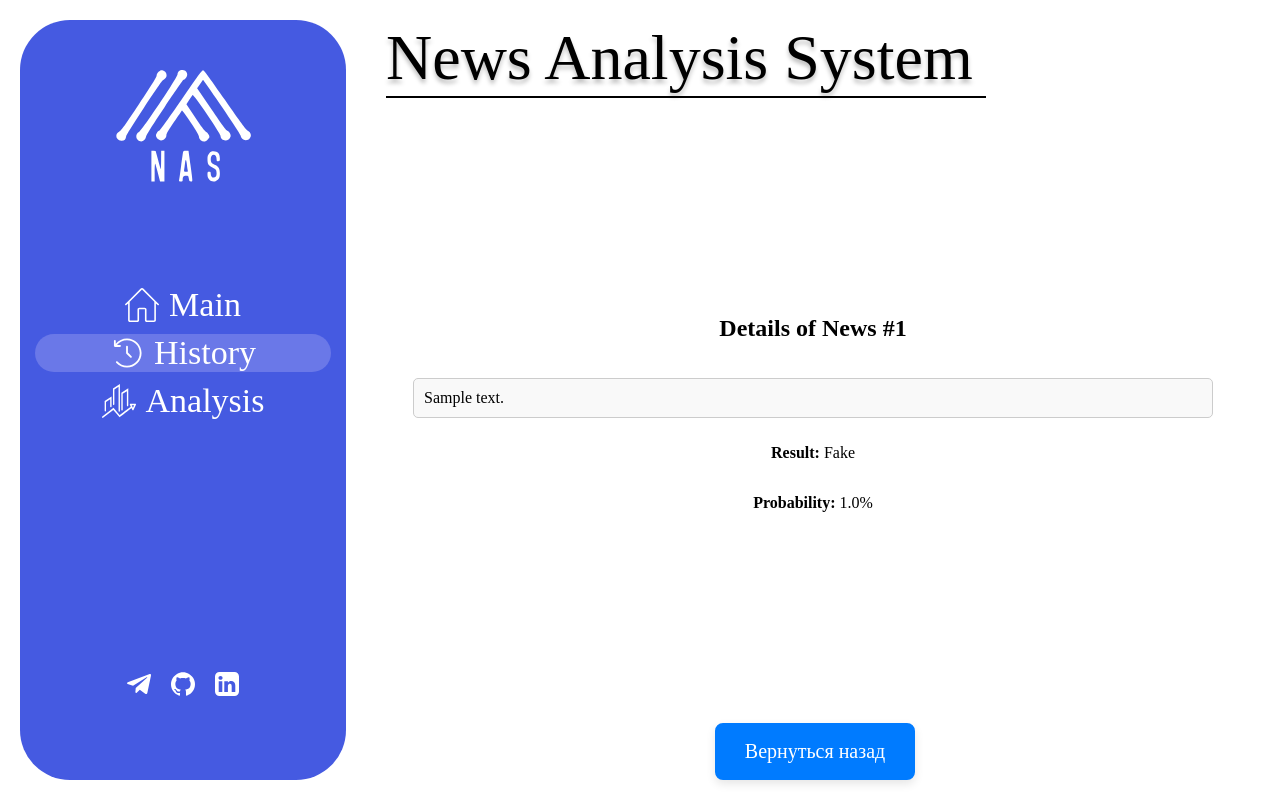
After one commit to sold1er1K/news-amalyzer, a Django app: page /history/1/ in a window 1280 px wide. The commit adds this page. Run offline with Django 5.2, Linux system fonts and the light colour scheme; tables that the repository leaves empty hold one stand-in row (values such as "Sample post"); some web fonts are replaced.

Commit message:
ready project

```diff
--- /dev/null
+++ b/app/news_analyzer/static/news_analyzer/css/diagrams.css
@@ -0,0 +1,40 @@
+.diagrams-container {
+    margin-top: 15px;
+    display: flex;
+    justify-content: center;
+    align-items: center;
+    height: calc(100% - 85px);
+}
+
+.return-button {
+    width: 200px;
+    display: flex;
+    justify-content: center;
+    align-items: center;
+    text-decoration: none;
+    padding: 15px;
+    font-size: 20px;
+    color: white;
+    background-color: #007bff;
+    border: 2px solid #007bff;
+    border-radius: 8px;
+    cursor: pointer;
+    box-shadow: 0 4px 10px rgba(0, 0, 0, 0.1);
+    transition: transform 0.3s ease, box-shadow 0.3s ease, background-color 0.3s ease;
+    position: absolute;
+    bottom: 20px;
+    left: 50%;
+    transform: translateX(calc(50% - 25px));
+}
+
+.styled-button:hover {
+    transform: translateY(-5px);
+    box-shadow: 0 8px 15px rgba(0, 0, 0, 0.2);
+    background-color: #0056b3;
+    border-color: #0056b3;
+}
+
+canvas#newsChart {
+    width: 450px !important;
+    height: 450px !important;
+}
--- a/app/news_analyzer/static/news_analyzer/css/layout.css
+++ b/app/news_analyzer/static/news_analyzer/css/layout.css
@@ -12,7 +12,7 @@ body {
 .container {
     height: 100%;
     width: 100%;
-    padding: 20px;
+    padding: 20px 40px 20px 20px;
     display: flex;
 }
 
--- a/app/news_analyzer/templates/news_analyzer/history.html
+++ b/app/news_analyzer/templates/news_analyzer/history.html
@@ -10,15 +10,19 @@
             <th>Text</th>
             <th>Result</th>
             <th>Probability, %</th>
+            <th>Details</th> <!-- Новый столбец -->
         </tr>
     </thead>
     <tbody>
         {% for news in page_obj %}
         <tr>
             <td>{{ news.id }}</td>
-            <td>{{ news.content|truncatewords:10 }}</td>  <!-- Ограничиваем текст -->
+            <td>{{ news.content|truncatewords:10 }}</td>
             <td>{{ news.is_fake|yesno:"Fake,Not Fake" }}</td>
             <td>{{ news.probability }}</td>
+            <td>
+                <a href="{% url 'news_analyzer:news_detail' news.id %}" class="details-link">Подробнее</a>
+            </td>
         </tr>
         {% endfor %}
     </tbody>
--- a/app/news_analyzer/templates/news_analyzer/layout.html
+++ b/app/news_analyzer/templates/news_analyzer/layout.html
@@ -10,6 +10,8 @@
     <link rel="stylesheet" href="{% static 'news_analyzer/css/layout.css' %}">
     <link rel="stylesheet" href="{% static 'news_analyzer/css/main.css' %}">
     <link rel="stylesheet" href="{% static 'news_analyzer/css/history.css' %}">
+    <link rel="stylesheet" href="{% static 'news_analyzer/css/analytics.css' %}">
+    <link rel="stylesheet" href="{% static 'news_analyzer/css/diagrams.css' %}">
 </head>
 <body>
     <div class="container">
@@ -26,7 +28,7 @@
                         <div class="nav-link-text">Main</div>
                     </a>
                 </li>
-                <li class="nav-link">
+                <li class="nav-link {% if is_history_active %}active{% endif %}">
                     <a href="{% url 'news_analyzer:history_page' %}" class="nav-link-content">
                         <span class="nav-link-icon">
                             <img src="{% static 'news_analyzer/img/history.svg' %}" alt="history-icon">
@@ -34,8 +36,8 @@
                         <div class="nav-link-text">History</div>
                     </a>
                 </li>
-                <li class="nav-link">
-                    <a href="#" class="nav-link-content">
+                <li class="nav-link {% if is_analytics_active %}active{% endif %}">
+                    <a href="{% url 'news_analyzer:analytics_page' %}" class="nav-link-content">
                         <span class="nav-link-icon">
                             <img src="{% static 'news_analyzer/img/analysis.svg' %}" alt="analysis-icon">
                         </span>
@@ -70,7 +72,7 @@
             </div>
         </div>
     </div>
-
+    <script src="https://cdn.jsdelivr.net/npm/chart.js"></script>
     <script src="{% static 'news_analyzer/js/index.js' %}"></script>
     <script src="{% static 'news_analyzer/js/paginator.js' %}"></script>
 </body>
--- /dev/null
+++ b/app/news_analyzer/templates/news_analyzer/news_detail.html
@@ -0,0 +1,36 @@
+{% extends 'news_analyzer/layout.html' %}
+
+{% block content %}
+<style>
+  .news-container {
+    margin-top: 15px;
+    display: flex;
+    justify-content: center;
+    align-items: center;
+    height: calc(100% - 85px);
+    flex-direction: column;
+    padding: 0 20px; /* Добавляем отступы для текста внутри контейнера */
+  }
+
+  .news-text {
+    width: 100%;
+    max-width: 800px;
+    max-height: 400px;
+    overflow-y: auto;
+    word-wrap: break-word;
+    text-align: justify;
+    padding: 10px;
+    border: 1px solid #ccc;
+    border-radius: 5px;
+    background-color: #f9f9f9;
+    margin-bottom: 10px;
+  }
+</style>
+<div class="news-container">
+  <h2>Details of News #{{ news.id }}</h2>
+  <p class="news-text">{{ news.content }}</p>
+  <p><strong>Result:</strong> {{ news.is_fake|yesno:"Fake,Not Fake" }}</p>
+  <p><strong>Probability:</strong> {{ news.probability }}%</p>
+</div>
+<a href="{% url 'news_analyzer:history_page' %}" class="return-button">Вернуться назад</a>
+{% endblock %}
--- a/app/news_analyzer/urls.py
+++ b/app/news_analyzer/urls.py
@@ -6,4 +6,8 @@ app_name = 'news_analyzer'
 urlpatterns = [
     path('', views.main_page, name='main_page'),
     path('history', views.history_page, name='history_page'),
+    path('analytics', views.analytics_page, name='analytics_page'),
+    path('analytics/distribution-diagram/', views.distribution_diagram, name='distribution_diagram'),
+    path('analytics/dynamics-diagram/', views.dynamics_diagram, name='dynamics_diagram'),
+    path('history/<int:news_id>/', views.news_detail, name='news_detail'),
 ]
--- a/app/news_analyzer/views.py
+++ b/app/news_analyzer/views.py
@@ -2,6 +2,9 @@ from django.shortcuts import render
 from django.http import JsonResponse
 from django.core.paginator import Paginator, EmptyPage, PageNotAnInteger
 from django.views.decorators.csrf import csrf_exempt
+from django.db.models import Count
+from django.db.models.functions import TruncDay
+from django.shortcuts import render, get_object_or_404
 from django.conf import settings
 import json
 import re
@@ -10,6 +13,7 @@ import pandas as pd
 from .models import News
 import joblib
 import os
+import math
 
 
 
@@ -20,16 +24,56 @@ def main_page(request):
 def history_page(request):
     news_list = News.objects.all()
     paginator = Paginator(news_list, 12)
-    page_number = request.GET.get('page', 1)  # По умолчанию 1-я страница
+    page_number = request.GET.get('page', 1)
     try:
         page_obj = paginator.get_page(page_number)
     except EmptyPage:
-        page_obj = paginator.get_page(paginator.num_pages)  # Если страница не существует, показываем последнюю
+        page_obj = paginator.get_page(paginator.num_pages)
 
-    # Передаем актуальное количество страниц в шаблон
     return render(request, 'news_analyzer/history.html', {
         'page_obj': page_obj,
-        'total_pages': paginator.num_pages  # Добавляем общее количество страниц
+        'total_pages': paginator.num_pages
+    })
+
+
+def distribution_diagram(request):
+    total_news = News.objects.count()
+    fake_news_count = News.objects.filter(is_fake=True).count()
+    real_news_count = total_news - fake_news_count
+
+    fake_percentage = (fake_news_count / total_news) * 100 if total_news else 0
+    real_percentage = (real_news_count / total_news) * 100 if total_news else 0
+
+    context = {
+        'fake_percentage': fake_percentage,
+        'real_percentage': real_percentage,
+        'is_analytics_active': True
+    }
+    return render(request, 'news_analyzer/distribution_diagram.html', context)
+
+
+def dynamics_diagram(request):
+    news_data = (
+        News.objects.annotate(date=TruncDay('created_at'))
+        .values('date')
+        .annotate(count=Count('id'))
+        .order_by('date')
+    )
+
+    labels = [data['date'].strftime('%Y-%m-%d') for data in news_data]
+    counts = [data['count'] for data in news_data]
+
+    context = {
+        'labels': labels,
+        'counts': counts,
+        'is_analytics_active': True
+    }
+    return render(request, 'news_analyzer/dynamics_diagram.html', context)
+
+
+def analytics_page(request):
+    return render(request, 'news_analyzer/analytics.html', {
+        'is_analytics_active': True
     })
 
 
@@ -152,3 +196,12 @@ def add_news(request):
             return JsonResponse({'error': 'Invalid JSON'}, status=400)
     else:
         return JsonResponse({'error': 'Invalid HTTP method. Use POST.'}, status=405)
+
+
+
+def news_detail(request, news_id):
+    news = get_object_or_404(News, id=news_id)
+    return render(request, 'news_analyzer/news_detail.html', {
+        'is_history_active': True,
+        'news': news
+    })
```
Also changed, not shown: app/news_analyzer/static/news_analyzer/css/analytics.css (added, +41 -0 lines), app/news_analyzer/static/news_analyzer/js/diagrams.js (added, +24 -0 lines), app/news_analyzer/templates/news_analyzer/analytics.html (added, +8 -0 lines), app/news_analyzer/templates/news_analyzer/distribution_diagram.html (added, +33 -0 lines), app/news_analyzer/templates/news_analyzer/dynamics_diagram.html (added, +57 -0 lines).
